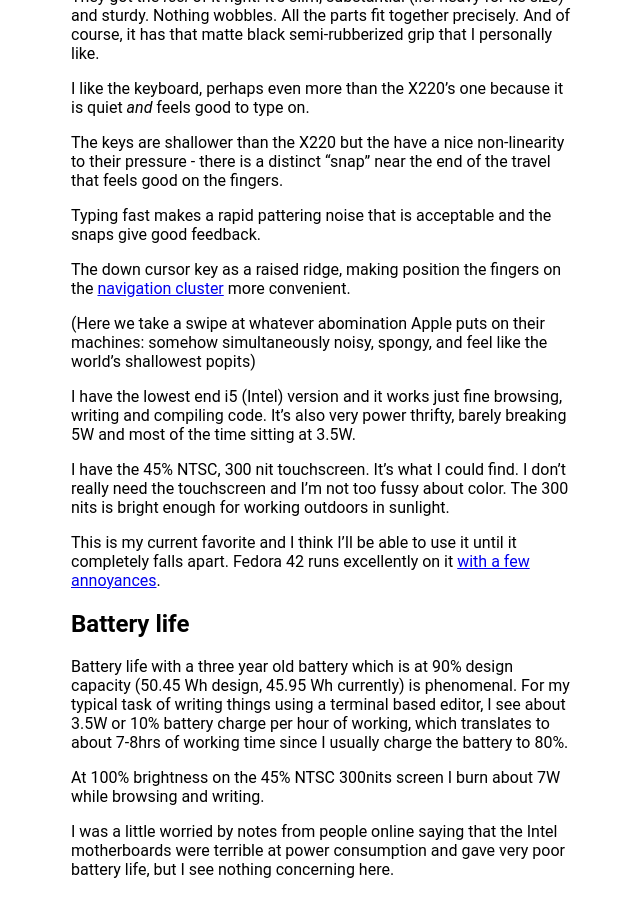
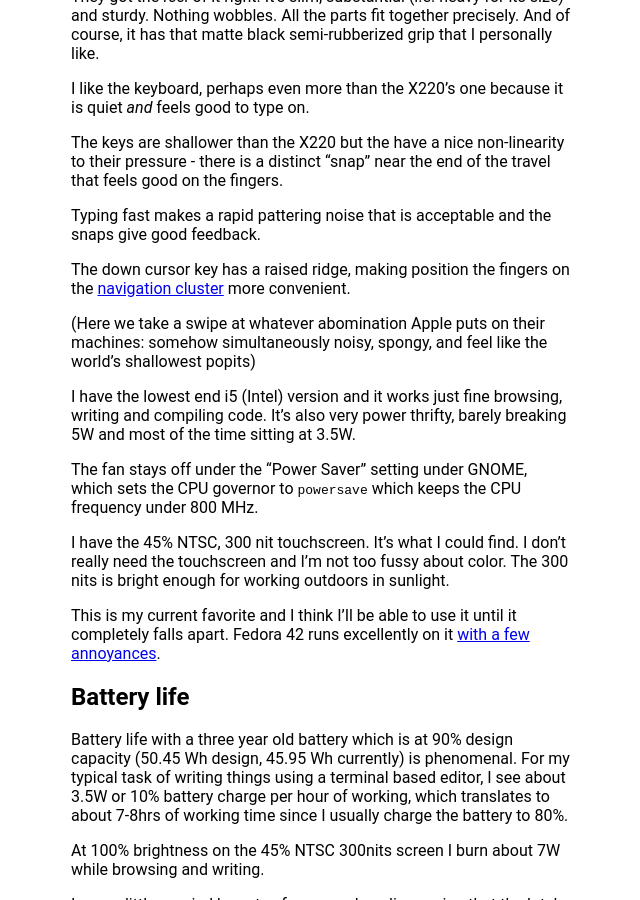
Before and after one commit to kghose/kghose.github.io, a Jekyll site: the page built from linux-tips/thinkpads.md, in a window 1280 px wide and 900 px high, scrolled down 1016 px. Shown: the whole window, without its empty margins (319-959 px from the left). Built offline with Jekyll 4.4.1, drawn with Linux system fonts in a browser that asks for light colours.

Commit message:
Fan noise.

```diff
--- a/linux-tips/thinkpads.md
+++ b/linux-tips/thinkpads.md
@@ -55,7 +55,7 @@ on the fingers.
 Typing fast makes a rapid pattering noise that is acceptable and the snaps give
 good feedback.
 
-The down cursor key as a raised ridge, making position the fingers on the
+The down cursor key has a raised ridge, making position the fingers on the
 [navigation cluster](#navigation-keys) more convenient.
 
 (Here we take a swipe at whatever abomination Apple puts on their machines:
@@ -65,6 +65,9 @@ popits)
 I have the lowest end i5 (Intel) version and it works just fine browsing,
 writing and compiling code. It's also very power thrifty, barely breaking 5W and
 most of the time sitting at 3.5W.
+
+The fan stays off under the "Power Saver" setting under GNOME, which sets the
+CPU governor to `powersave` which keeps the CPU frequency under 800 MHz.
 
 I have the 45% NTSC, 300 nit touchscreen. It's what I could find. I don't really
 need the touchscreen and I'm not too fussy about color. The 300 nits is bright
```
